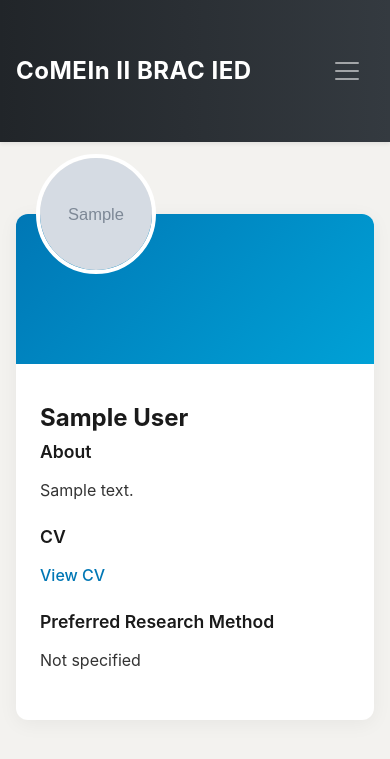
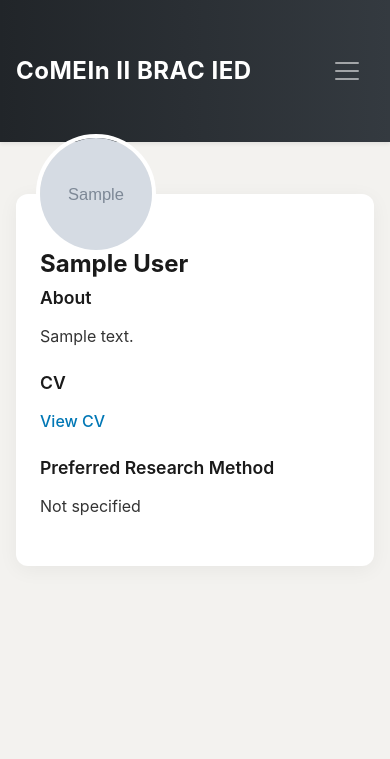
Before and after one commit to aunikml/comein, a Django app: template users/templates/users/profile_view.html in a window 390 px wide. Shown: the top 759 px of the page. Run offline with Django 3.2, Linux system fonts and the light colour scheme; the template is opened without the code that fills it: most values are stand-ins (such as "Sample title", 1, 10 or a date in 2020); grey boxes marked "Sample" are stand-in pictures.

Commit message:
tweak_forum&profile

```diff
--- a/forum/models.py
+++ b/forum/models.py
@@ -28,7 +28,7 @@
     title = models.CharField(max_length=255)
     content = HTMLField()
     # content = models.TextField()
-    context = models.CharField(max_length=20, choices=CONTEXT_CHOICES)
+    context = models.CharField(max_length=20, choices=CONTEXT_CHOICES, blank=True, null=True)
 
     def __str__(self):
         return self.title
--- a/users/templates/users/profile_edit.html
+++ b/users/templates/users/profile_edit.html
@@ -7,7 +7,9 @@
     <link href="https://cdn.jsdelivr.net/npm/bootstrap@5.3.2/dist/css/bootstrap.min.css" rel="stylesheet" integrity="sha384-T3c6CoIi6uLrA9TneNEoa7RxnatzjcDSCmG1MXxSR1GAsXEV/Dwwykc2MPK8M2HN" crossorigin="anonymous">
 </head>
 <body>
-    <div class="container mt-5">
+    {% include 'includes/navbar.html' %}
+
+    <div class="container mt-5 p-4">
         <h1>Edit Profile</h1>
         <form method="post" enctype="multipart/form-data">
             {% csrf_token %}
--- a/users/templates/users/profile_view.html
+++ b/users/templates/users/profile_view.html
@@ -10,18 +10,12 @@
             background-color: #f3f2ef;
             font-family: -apple-system, BlinkMacSystemFont, 'Segoe UI', Roboto, Oxygen, Ubuntu, Cantarell, 'Open Sans', 'Helvetica Neue', sans-serif;
         }
-        .profile-header {
-            background: linear-gradient(135deg, #0077b5, #00a1d6);
-            height: 200px;
-            border-radius: 12px 12px 0 0;
-            position: relative;
-        }
         .profile-card {
             background-color: #ffffff;
             border: none;
             border-radius: 12px;
             box-shadow: 0 4px 20px rgba(0, 0, 0, 0.05);
-            margin-top: 60px; /* Increased to avoid navbar overlap */
+            margin-top: 20px;
             position: relative;
         }
         .profile-image {
@@ -66,25 +60,24 @@
         .profile-section a:hover {
             text-decoration: underline;
         }
-        .btn-primary {
-            background-color: #28a745; /* Changed to green */
-            border: none;
+        .btn-outline-primary {
+            border-color: #28a745;
+            color: #28a745;
             border-radius: 20px;
             padding: 0.5rem 1.5rem;
             font-weight: 500;
-            transition: background-color 0.2s ease;
+            transition: all 0.2s ease;
         }
-        .btn-primary:hover {
-            background-color: #218838; /* Darker green on hover */
+        .btn-outline-primary:hover {
+            background-color: #28a745;
+            color: #ffffff;
+            border-color: #28a745;
         }
         .container {
             max-width: 900px;
-            padding: 3rem 1rem; /* Increased top padding */
+            padding: 3rem 1rem;
         }
         @media (max-width: 768px) {
-            .profile-header {
-                height: 150px;
-            }
             .profile-image {
                 width: 120px;
                 height: 120px;
@@ -102,22 +95,21 @@
                 font-size: 1.1rem;
             }
             .profile-card {
-                margin-top: 40px; /* Adjusted for mobile */
+                margin-top: 20px;
             }
             .container {
-                padding: 2rem 1rem; /* Adjusted for mobile */
+                padding: 2rem 1rem;
             }
         }
     </style>
 </head>
 <body>
-    {% include 'includes/navbar.html' %}  <!-- Include the navbar -->
+    {% include 'includes/navbar.html' %}
 
     <div class="container">
         <div class="profile-card">
-            <div class="profile-header"></div>
             <div class="profile-content">
-                <div class="profile-image-wrapper">
+                <div class="profile-image-wrapper mt-3">
                     {% if profile and profile.image %}
                         <img src="{{ profile.image.url }}" alt="Profile Image" class="profile-image">
                     {% else %}
@@ -148,7 +140,7 @@
                     {% endif %}
                     {% if is_own_profile %}
                         <div class="profile-section">
-                            <a href="{% url 'profile_edit' %}" class="btn btn-primary">Edit Profile</a>
+                            <a href="{% url 'profile_edit' %}" class="btn btn-outline-primary">Edit Profile</a>
                         </div>
                     {% endif %}
                 </div>
```
Also changed, not shown: forum/templates/forum/forum_detail.html (+6 -6 lines), db.sqlite3, forum/migrations/0005_alter_post_context.py (added), media/profile_images/1680291576598_c066qgE.jpg (added), 3 other files.
